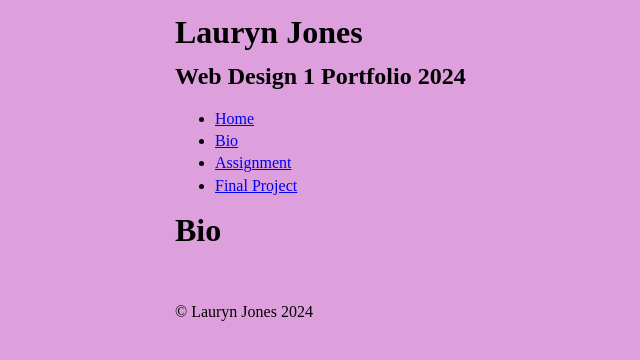
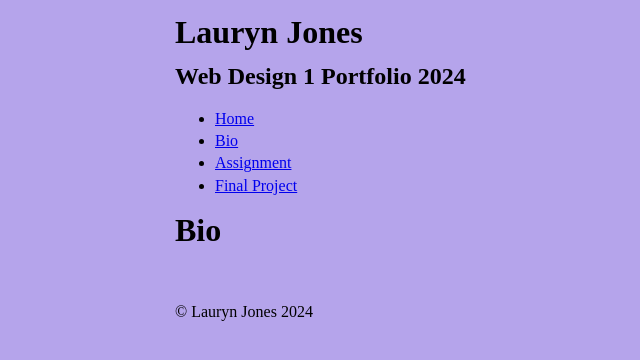
Before and after one commit to LJones-bug/LJones.github.io, a plain HTML site: page bio.html in a window 1280 px wide. Shown: the whole page, without its empty margins (65-705 px from the left). Drawn offline with Linux system fonts and the light colour scheme.

Commit message:
Add files via upload

```diff
--- a/css/style.css
+++ b/css/style.css
@@ -15,14 +15,14 @@ html {
 
 body {
 
-	 background: plum;
+	 background:#b5a4eb;
 }
 
 
 #container {
 
      border: 1px solid rgb(#,#,#);
-  background: plum;
+  background: #b5a4eb;
   width: 90%;
   max-width: 800px;
   margin: auto;
```
